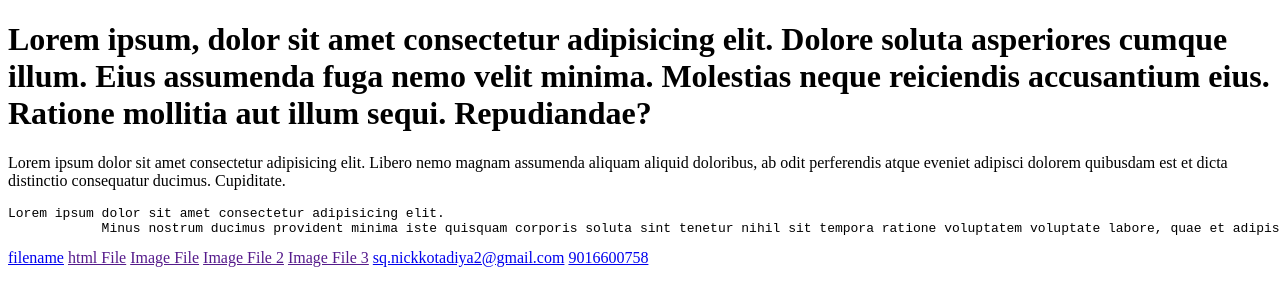
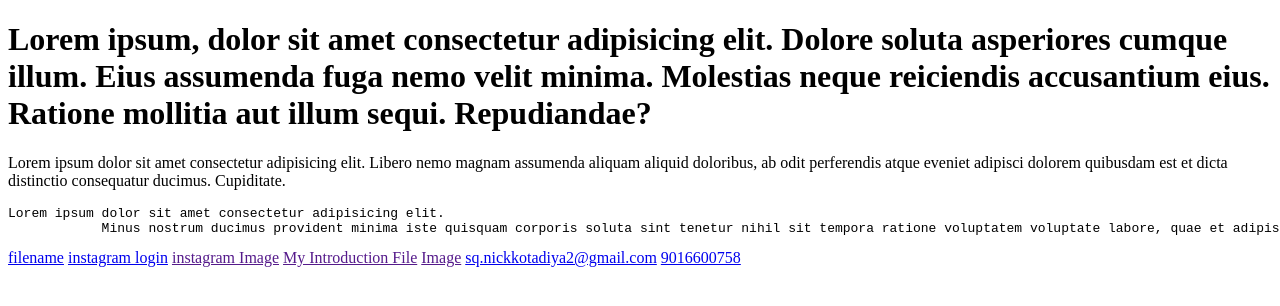
Before and after one commit to NickKotadiya/Reactjs_Nick, a plain HTML site: page HTML/LACTURE-1.html in a window 1280 px wide. Shown: the top 306 px of the page. Drawn offline with Linux system fonts and the light colour scheme.

Commit message:
31-12-2023

```diff
--- a/HTML/LACTURE-1.html
+++ b/HTML/LACTURE-1.html
@@ -15,17 +15,18 @@
             Minus nostrum ducimus provident minima iste quisquam corporis soluta sint tenetur nihil sit tempora ratione voluptatem voluptate labore, quae et adipisci corrupti.</pre>
 
         <!-- I.M.P Anchor tag with Attributes / Inline Tag-->
-        <a href="filepate/filename.fileextenstion">filename</a>
+        <a href = "filepate/filename.fileextenstion">filename</a>
 
-        <a href="">html File</a>
-        <a href="">Image File</a>
-        <a href ="">Image File 2</a>
-        <a href ="">Image File 3</a>
+        <a href = "https://www.instagram.com/">instagram login</a>
+        <a href = "">instagram Image</a>
+
+        <a href = "">My Introduction File</a>
+        <a href = "">Image</a>
 
         <!-- Email Add on -->
-        <a href ="sq.nickkotadiya2@gmail.com">sq.nickkotadiya2@gmail.com</a>
+        <a href = "sq.nickkotadiya2@gmail.com">sq.nickkotadiya2@gmail.com</a>
 
         <!-- Telephone Add On -->
-        <a href ="tel:9016600758">9016600758</a>
+        <a href = "tel:9016600758">9016600758</a>
     </body>
 </html>
```
